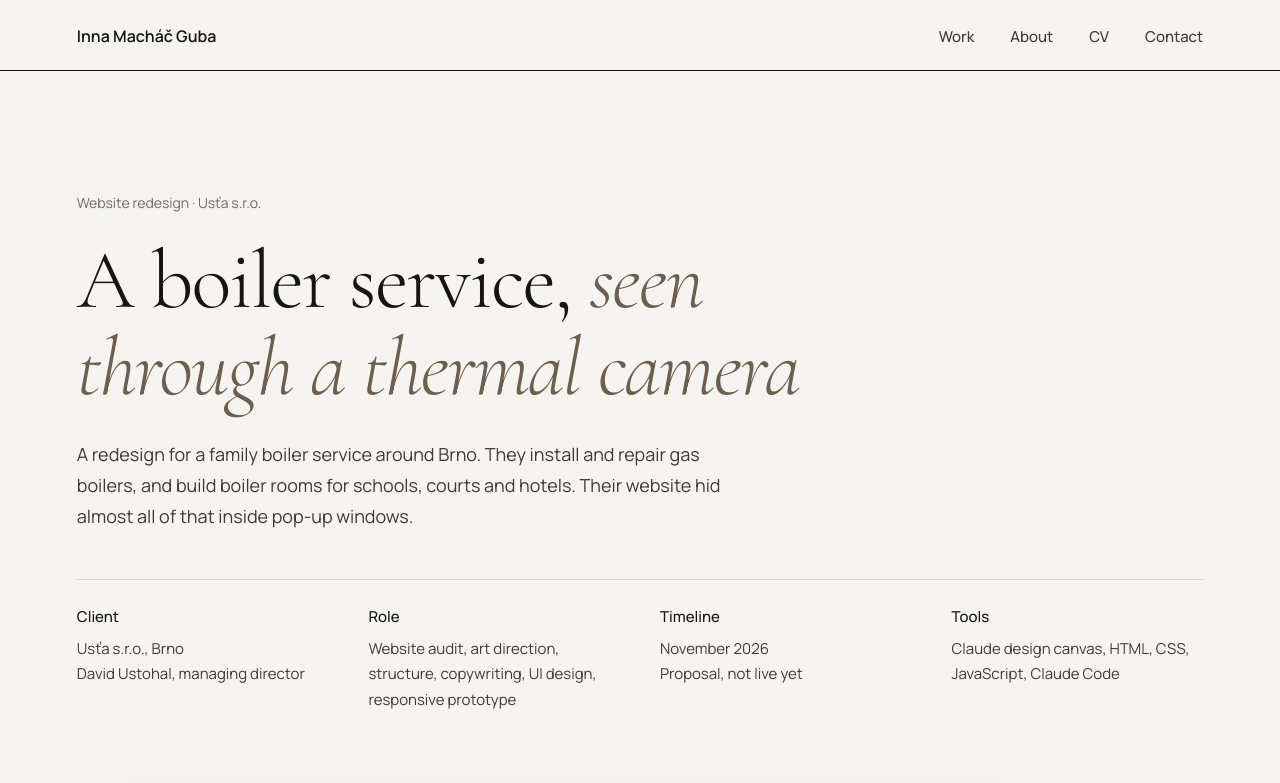
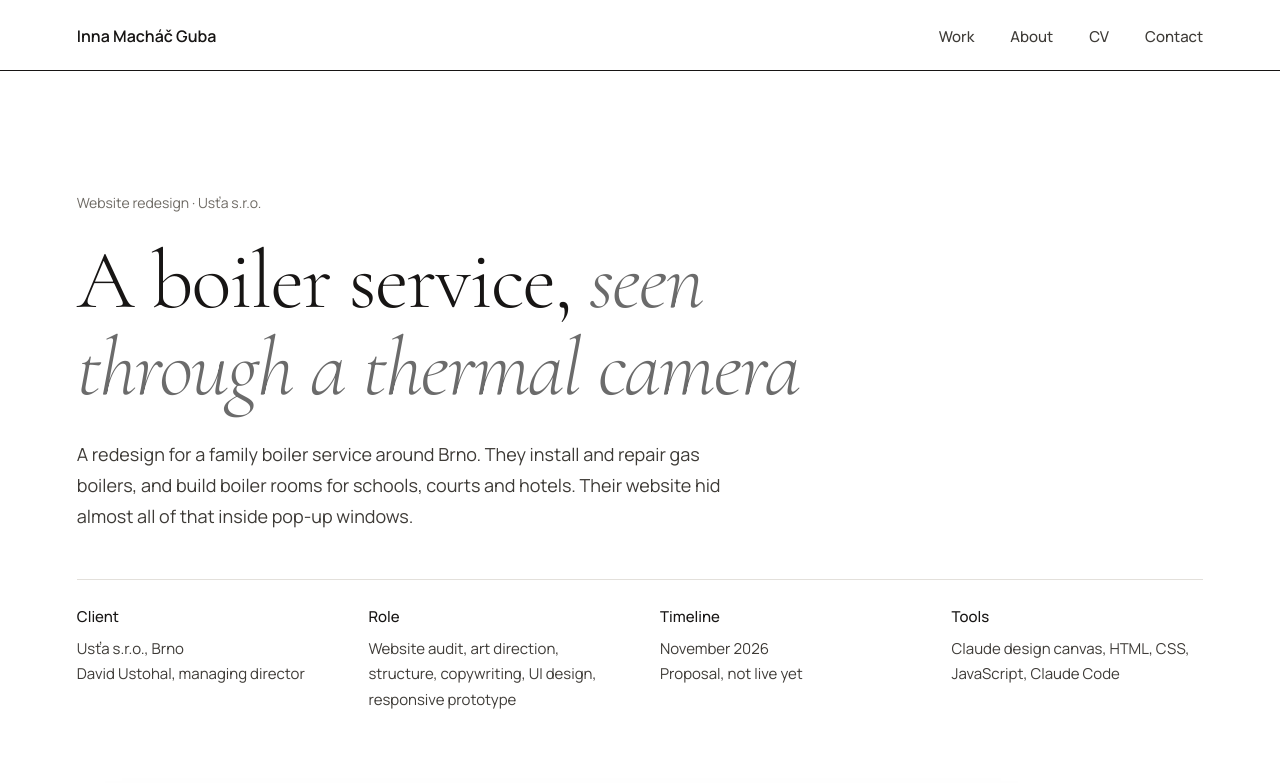
Before and after one commit to imgcode-art/innaguba-portfolio, a plain HTML site: page work/usta.html in a window 1280 px wide. Shown: the top 783 px of the page. Drawn offline with Linux system fonts and the light colour scheme.

Commit message:
Monochrome palette: white page, neutral charcoal band, grey accent; matching CV and favicon
Co-Authored-By: Claude Opus 5.5 <noreply@anthropic.com>

```diff
--- a/assets/css/portfolio.css
+++ b/assets/css/portfolio.css
@@ -3,9 +3,9 @@
 
 /* Neutral palette: warm grey paper, near-black band, one quiet taupe accent; overrides the green of main.css and matches the CV */
 :root{
-  --paper:#F5F4F1; --sand:#ECEAE5; --night:#1E1D1B; --ink:#171514; --body:#3E3B37; --mute:#6E6A64; --line:#DCD9D3;
-  --walnut:#6E5E4E; --logo-accent:#6E5E4E; --cream:#F2EFEA; --gold:#CFC4B6; --frame:#ECEAE6; --frame-line:#DEDBD5;
-  --sand-line:#D6D2CB; --night-line:#3A3835; --night-mute:#A39C92; --night-text:#C9C3BA; --head-bg:rgba(245,244,241,.92); --shadow:30,29,27;
+  --paper:#FFFFFF; --sand:#F2F1EE; --night:#1C1C1C; --ink:#171514; --body:#3E3B37; --mute:#6E6A64; --line:#E3E0DB;
+  --walnut:#6B6B6B; --logo-accent:#6B6B6B; --cream:#F4F4F4; --gold:#BDBDBD; --frame:#F3F2EF; --frame-line:#E4E1DC;
+  --sand-line:#D6D2CB; --night-line:#3A3A3A; --night-mute:#9C9C9C; --night-text:#C8C8C8; --head-bg:rgba(255,255,255,.92); --shadow:28,28,28;
 }
 
 .hero h1{max-width:1100px;font-size:clamp(50px,8vw,104px)}
--- a/work/usta.html
+++ b/work/usta.html
@@ -17,14 +17,14 @@
 <meta property="og:image:height" content="630">
 <meta property="og:site_name" content="Inna Guba Design">
 <meta name="twitter:card" content="summary_large_image">
-<meta name="theme-color" content="#F5F4F1">
+<meta name="theme-color" content="#FFFFFF">
 <link rel="preload" href="../assets/fonts/cormorant-garamond-normal-latin.woff2" as="font" type="font/woff2" crossorigin>
-<link rel="icon" href="../assets/img/favicon.svg?v=3" type="image/svg+xml">
-<link rel="icon" href="../assets/img/favicon-32.png?v=3" sizes="32x32" type="image/png">
+<link rel="icon" href="../assets/img/favicon.svg?v=4" type="image/svg+xml">
+<link rel="icon" href="../assets/img/favicon-32.png?v=4" sizes="32x32" type="image/png">
 <link rel="apple-touch-icon" href="../assets/img/apple-touch-icon.png">
 <link rel="stylesheet" href="../assets/css/main.css?v=42">
 <link rel="stylesheet" href="../assets/css/case.css?v=21">
-<link rel="stylesheet" href="../assets/css/portfolio.css?v=13">
+<link rel="stylesheet" href="../assets/css/portfolio.css?v=16">
 <script>document.documentElement.classList.add('js')</script>
 <script type="application/ld+json">{"@context":"https://schema.org","@graph":[{"@type":"CreativeWork","@id":"https://design.innaguba.com/work/usta.html#work","name":"A boiler service, seen through a thermal camera","headline":"A boiler service, seen through a thermal camera","description":"A website redesign for Usťa s.r.o., a family boiler service in Brno: website audit, two audiences, a WhatsApp-first fault report, thermal-camera art direction and a responsive prototype.","url":"https://design.innaguba.com/work/usta.html","image":"https://design.innaguba.com/assets/img/og/usta.jpg","inLanguage":"en","author":{"@type":"Person","@id":"https://design.innaguba.com/#inna","name":"Inna Macháč Guba","url":"https://design.innaguba.com/"},"publisher":{"@type":"ProfessionalService","@id":"https://design.innaguba.com/#studio","name":"Inna Guba Design"},"isPartOf":{"@id":"https://design.innaguba.com/#site"}},{"@type":"BreadcrumbList","itemListElement":[{"@type":"ListItem","position":1,"name":"Projects","item":"https://design.innaguba.com/#work"},{"@type":"ListItem","position":2,"name":"A boiler service, seen through a thermal camera","item":"https://design.innaguba.com/work/usta.html"}]}]}</script>
 </head>
```
Also changed, not shown: index.html (+4 -4 lines), work/herb-farm.html (+4 -4 lines), work/innaguba.html (+4 -4 lines), work/loukal.html (+4 -4 lines), work/neniuklid.html (+4 -4 lines), work/oksamit-flora.html (+4 -4 lines), work/supreme-dental.html (+4 -4 lines), work/topenivcajku.html (+4 -4 lines), assets/img/apple-touch-icon.png, assets/img/favicon-32.png, assets/img/favicon.svg, 1 other file.
